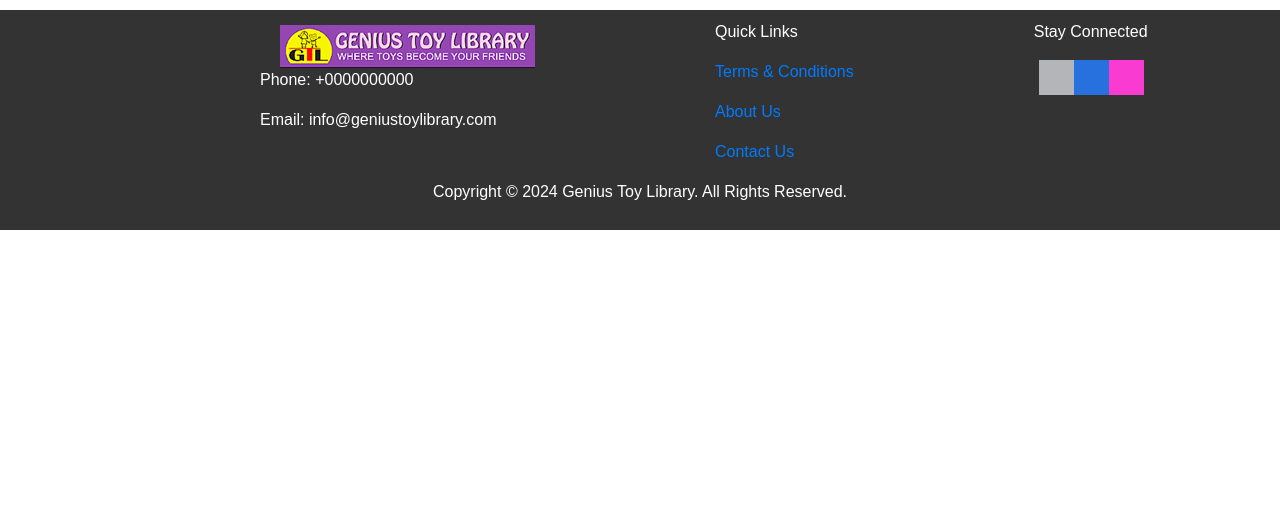
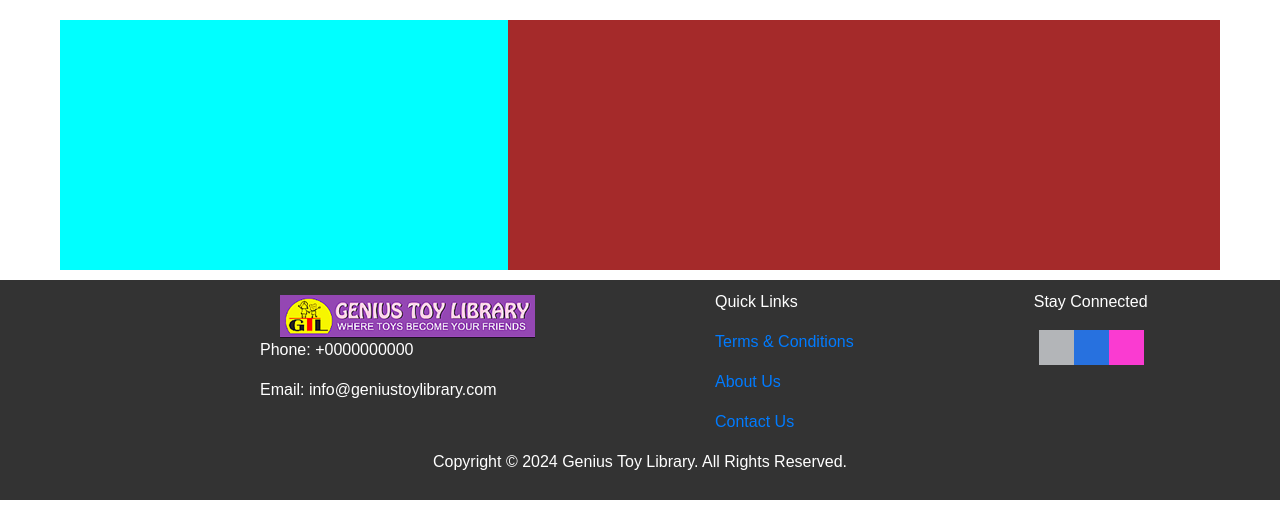
Before and after one commit to tejasgadgil/GeniusToyLibrary, a Django app: page /contact/ in a window 1280 px wide. Shown: the part 130-640 px from the top of the page. Run offline with Django 5.2, Linux system fonts and the light colour scheme; some libraries are stand-ins or nearby versions.

Commit message:
contact page

```diff
--- a/gtl_project/library/static/library/contactUs.css
+++ b/gtl_project/library/static/library/contactUs.css
@@ -0,0 +1,23 @@
+.box1
+{
+    display: flex;
+    flex-direction:row;
+}
+
+.details
+{
+    background-color: aqua;
+    height: 250px;
+    width:35%;
+    margin-left: 60px;
+    margin-top: 20px;
+}
+
+.box2
+{
+    background-color: brown;
+    flex:1;
+    margin-right: 60px;
+    margin-top: 20px;
+
+}
--- a/gtl_project/library/static/library/main.css
+++ b/gtl_project/library/static/library/main.css
@@ -135,7 +135,6 @@
     {
         background-color: aquamarine;
         margin-top: 50px;
-        width: 75%;
     }
 
     #fixed-button {
--- a/gtl_project/library/templates/library/contactUs.html
+++ b/gtl_project/library/templates/library/contactUs.html
@@ -1,4 +1,9 @@
 {% extends "library/base.html" %}
 {% block content %}
+    <div class="box1">
+        <div class="details"></div>
+
+        <div class="box2"></div>
+    </div>
 
 {% endblock content %}
```
